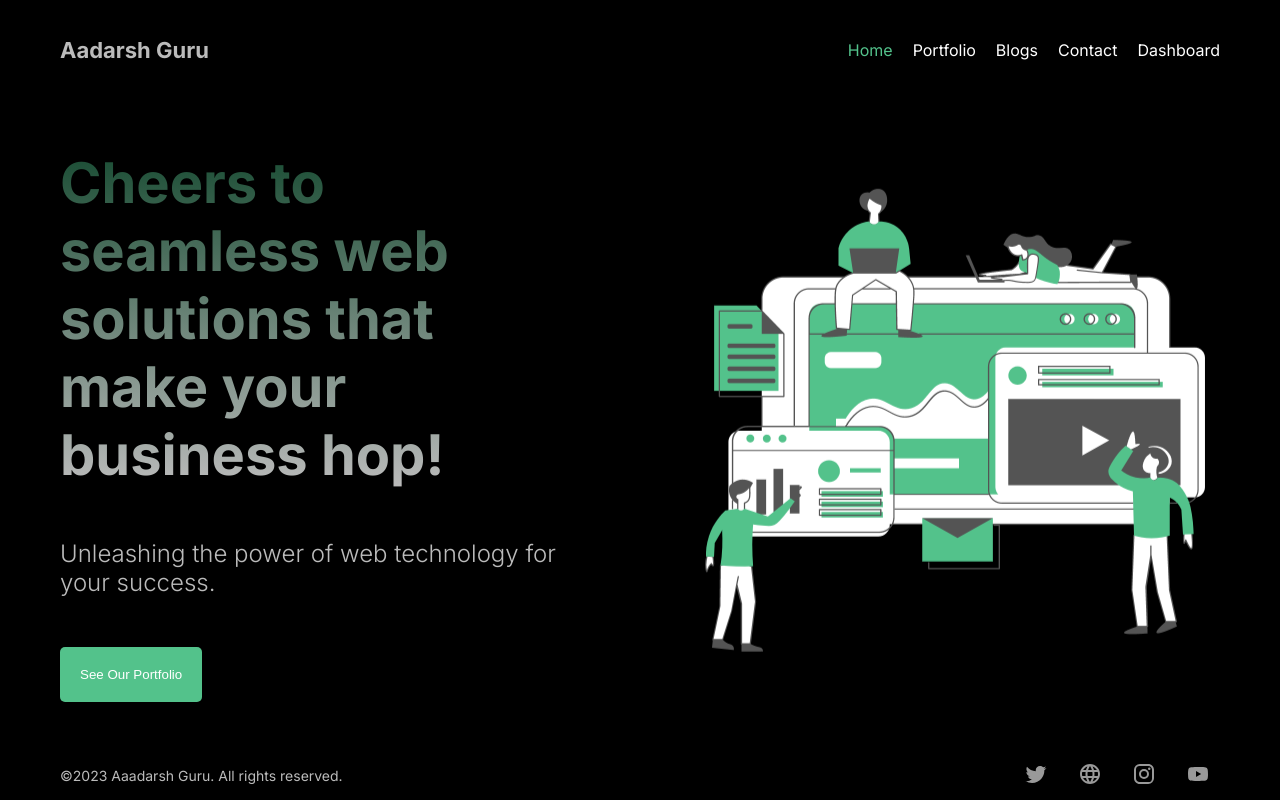
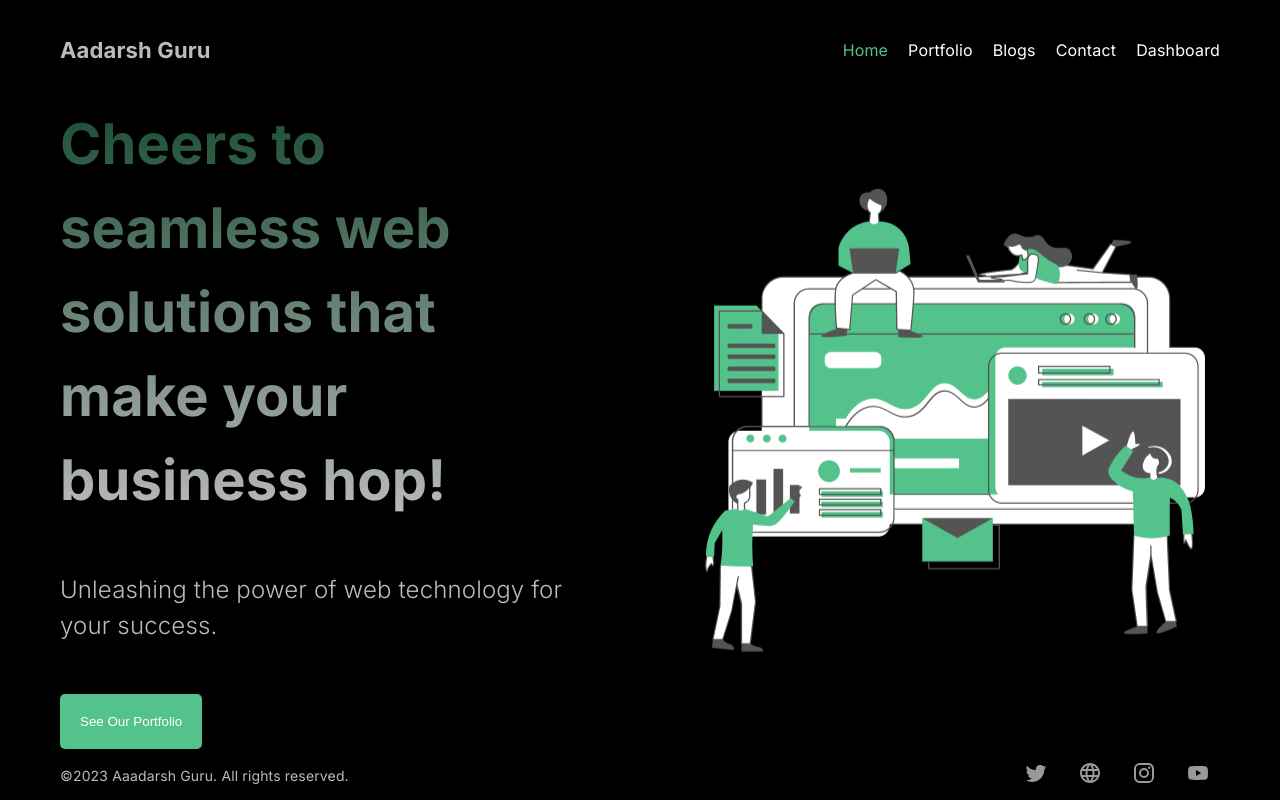
Before and after one commit to Aadarsh-guru/NEXT-Portfolio-App, a Next.js app: page / in a window 1280 px wide. Built offline with nearby package versions, Linux system fonts and the light colour scheme.

Commit message:
dhark mode changes

```diff
--- a/src/app/dashboard/add-blog/layout.jsx
+++ b/src/app/dashboard/add-blog/layout.jsx
@@ -1,6 +1,5 @@
 import React from 'react'
 import './page.css'
-import Theme from '@/context/ThemeProvider';
 
 export const metadata = {
     title: "Dashboard - Add Blog",
@@ -9,8 +8,8 @@
 
 export default function RootLayout({ children }) {
     return (
-        <Theme>
+        <>
             {children}
-        </Theme>
+        </>
     )
 }
--- a/src/app/dashboard/add-project/layout.jsx
+++ b/src/app/dashboard/add-project/layout.jsx
@@ -1,6 +1,5 @@
 import React from 'react'
 import './page.css'
-import Theme from '@/context/ThemeProvider';
 
 export const metadata = {
     title: "Dashboard - Add Project",
@@ -9,8 +8,8 @@
 
 export default function RootLayout({ children }) {
     return (
-        <Theme>
+        <>
             {children}
-        </Theme>
+        </>
     )
 }
--- a/src/app/layout.js
+++ b/src/app/layout.js
@@ -4,6 +4,7 @@
 import Footer from '@/components/footer/Footer'
 import { Toaster } from 'react-hot-toast'
 import DataProvider from '@/context/DataProvider'
+import Theme from '@/context/ThemeProvider'
 const inter = Inter({ subsets: ['latin'] })
 
 export const metadata = {
@@ -16,6 +17,7 @@
     <html lang="en">
       <body className={inter.className}>
         <DataProvider>
+          <Theme>
             <div className="container">
               <header>
                 <Navbar />
@@ -28,6 +30,7 @@
                 <Footer />
               </footer>
             </div>
+          </Theme>
         </DataProvider>
       </body>
     </html>
--- a/src/context/ThemeProvider.jsx
+++ b/src/context/ThemeProvider.jsx
@@ -5,6 +5,7 @@
 const darkTheme = createTheme({
     palette: {
         mode: 'dark',
+        background: '#000'
     },
 });
 
```
Lines whose indentation alone changed are shown as unchanged.
